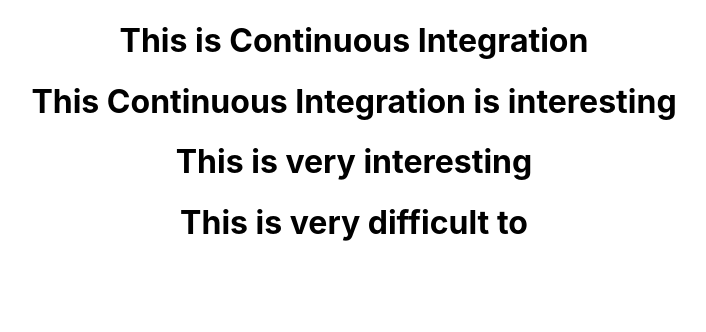
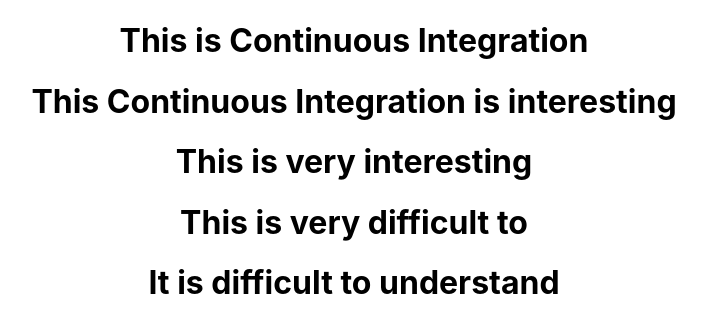
Before and after one commit to masradsk9471/ContinuousIntegration, a React (Create React App) app: page / in a window 1280 px wide. Shown: the top 332 px of the page, without its empty margins (286-992 px from the left). Built offline with nearby package versions, Linux system fonts and the light colour scheme.

Commit message:
added fifth heading

```diff
--- a/src/App.js
+++ b/src/App.js
@@ -1,4 +1,6 @@
 
+
+import logo from './logo.svg';
 import './App.css';
 
 function App() {
@@ -8,6 +10,7 @@ function App() {
       <h1>This Continuous Integration is interesting</h1>
       <h1>This is very interesting</h1>
       <h1>This is very difficult to</h1>
+      <h1>It is difficult to understand</h1>
 
 
     </div>
```
